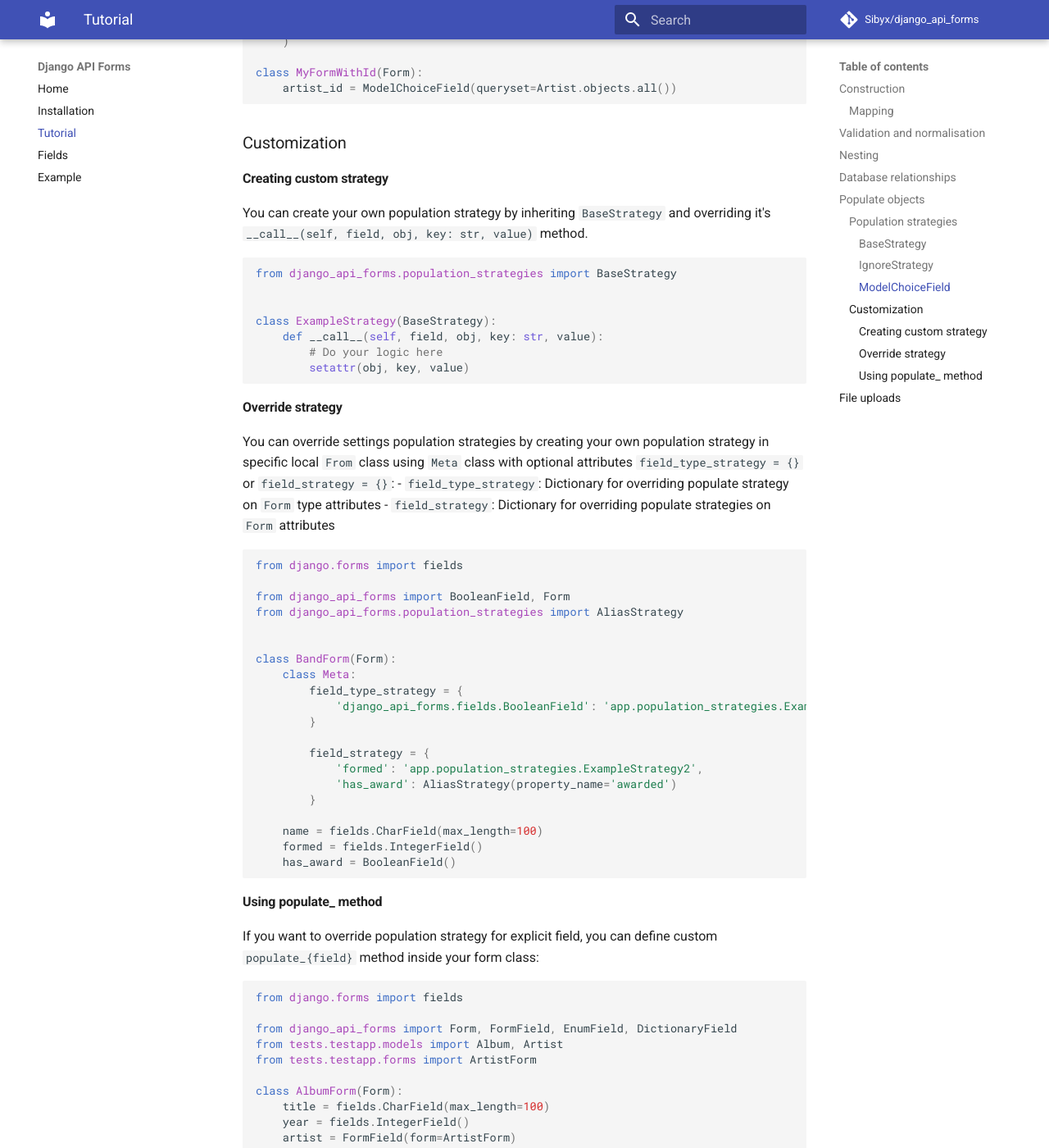
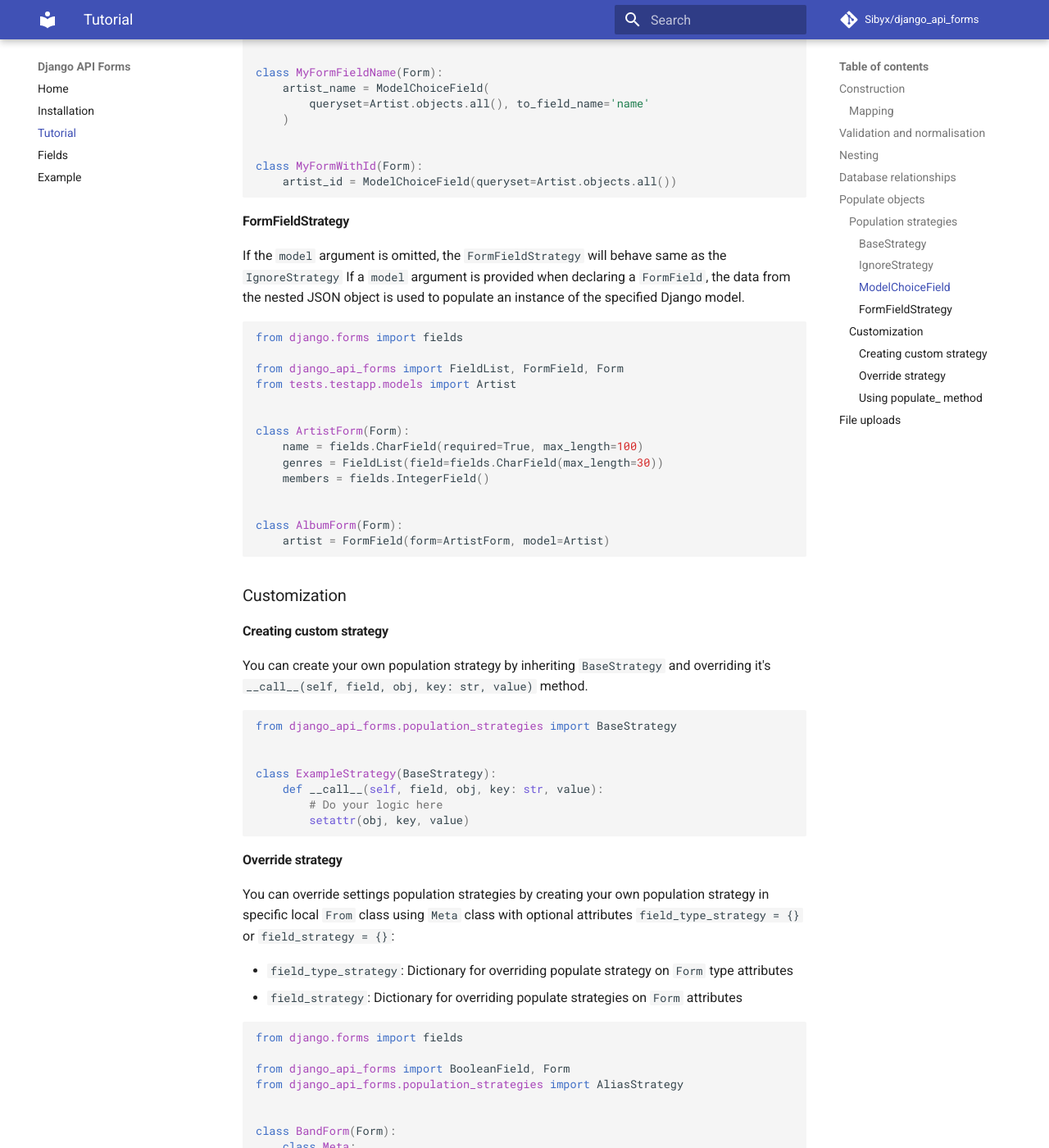
Before and after one commit to Sibyx/django_api_forms, an MkDocs documentation site: the page built from docs/tutorial.md, in a window 1280 px wide and 1400 px high, scrolled down 4718 px. Shown: the whole window at 82% size. Built offline with MkDocs 1.6.1 and Material for MkDocs 9.7.7, drawn with Linux system fonts in a browser that asks for light colours; comment, search, counter and statistics services are not loaded; some of the changed text lies outside the part shown.

Commit message:
Introduces FormField population strategy

````diff
--- a/django_api_forms/version.py
+++ b/django_api_forms/version.py
@@ -1 +1 @@
-__version__ = '1.0.0-rc.10'
+__version__ = '1.0.0-rc.12'
--- a/docs/tutorial.md
+++ b/docs/tutorial.md
@@ -8,11 +8,11 @@ images/files, nesting).
 
 - payload parsing (according to the `Content-Type` HTTP header)
 - data validation and normalisation (using [Django validators](https://docs.djangoproject.com/en/4.1/ref/validators/)
-or custom `clean_` method)
+  or custom `clean_` method)
 - BASE64 file/image upload
 - construction of the basic validation response
 - filling objects attributes (if possible, see exceptions) using `setattr` function (super handy for Django database
-models)
+  models)
 
 ## Construction
 
@@ -23,6 +23,7 @@ any extra argument into `Form.create_from_request(request, param1=request.GET.ge
 
 ```python
 from tests.testapp.forms import AlbumForm
+
 
 def my_view(request):
     form = AlbumForm.create_from_request(request=request, param=request.GET.get('param'))
@@ -80,13 +81,13 @@ class BandForm(Form):
 This process is much more simple than in classic Django form. It consists of:
 
 1. Iterating over form attributes:
-   - calling `Field.clean(value)` method
-   - calling `Form.clean_<field_name>` method
-   - calling `Form.add_error((field_name, ), error)` in case of failures in clean methods
-   - if field is marked as dirty, normalized attribute is saved to `Form.clean_data` property
+    - calling `Field.clean(value)` method
+    - calling `Form.clean_<field_name>` method
+    - calling `Form.add_error((field_name, ), error)` in case of failures in clean methods
+    - if field is marked as dirty, normalized attribute is saved to `Form.clean_data` property
 2. Calling `Form.clean` method which returns final normalized values which will be presented in `Form.clean_data`
-(feel free to override it, by default does nothing, useful for conditional validation, you can still add errors
-using `Form.add_error()`). `Form.clean` is only called when there are no errors from previous section.
+   (feel free to override it, by default does nothing, useful for conditional validation, you can still add errors
+   using `Form.add_error()`). `Form.clean` is only called when there are no errors from previous section.
 
 Normalized data are available in `Form.clean_data` property (keys suppose to correspond with values from `Form.dirty`).
 Extra optional arguments are available in `Form.extras` property (keys suppose to correspond with values
@@ -106,13 +107,14 @@ from django.forms import fields
 from django.core.exceptions import ValidationError
 from django_api_forms import Form
 
+
 class BookForm(Form):
     title = fields.CharField(max_length=100)
     year = fields.IntegerField()
 
     def clean_title(self):
         if self.cleaned_data['title'] == "The Hitchhiker's Guide to the Galaxy":
-            self.add_error(('title', ), ValidationError("Too cool!", code='too-cool'))
+            self.add_error(('title',), ValidationError("Too cool!", code='too-cool'))
 
         if 'param' not in self.extras:
             raise ValidationError("You can use extra optional arguments in form validation!")
@@ -125,7 +127,7 @@ class BookForm(Form):
 
         if 'param' not in self.extras:
             self.add_error(
-                ('param', ),
+                ('param',),
                 ValidationError("You can use extra optional arguments in form validation!", code='param-where')
             )
         # The last chance to do some touchy touchy with the self.clean_data
@@ -150,6 +152,7 @@ can use it like this:
 from tests.testapp.forms import AlbumForm
 from tests.testapp.models import Album
 
+
 def my_view(request):
     form = AlbumForm.create_from_request(request)
 
@@ -173,7 +176,7 @@ DJANGO_API_FORMS_POPULATION_STRATEGIES = {
     'django_api_forms.fields.FormFieldList': 'django_api_forms.population_strategies.IgnoreStrategy',
     'django_api_forms.fields.FileField': 'django_api_forms.population_strategies.IgnoreStrategy',
     'django_api_forms.fields.ImageField': 'django_api_forms.population_strategies.IgnoreStrategy',
-    'django_api_forms.fields.FormField': 'django_api_forms.population_strategies.IgnoreStrategy',
+    'django_api_forms.fields.FormField': 'django_api_forms.population_strategies.FormFieldStrategy',
     'django.forms.models.ModelMultipleChoiceField': 'django_api_forms.population_strategies.IgnoreStrategy',
     'django.forms.models.ModelChoiceField': 'django_api_forms.population_strategies.ModelChoiceFieldStrategy'
 }
@@ -205,16 +208,42 @@ from django_api_forms import Form
 
 from tests.testapp.models import Artist
 
+
 class MyFormNoPostfix(Form):
     artist = ModelChoiceField(queryset=Artist.objects.all())
+
 
 class MyFormFieldName(Form):
     artist_name = ModelChoiceField(
         queryset=Artist.objects.all(), to_field_name='name'
     )
 
+
 class MyFormWithId(Form):
     artist_id = ModelChoiceField(queryset=Artist.objects.all())
+```
+
+#### FormFieldStrategy
+
+If the `model` argument is omitted, the `FormFieldStrategy` will behave same as the `IgnoreStrategy`
+If a `model` argument is provided when declaring a `FormField`, the data from the nested JSON object is used to
+populate an instance of the specified Django model.
+
+```python
+from django.forms import fields
+
+from django_api_forms import FieldList, FormField, Form
+from tests.testapp.models import Artist
+
+
+class ArtistForm(Form):
+    name = fields.CharField(required=True, max_length=100)
+    genres = FieldList(field=fields.CharField(max_length=30))
+    members = fields.IntegerField()
+
+
+class AlbumForm(Form):
+    artist = FormField(form=ArtistForm, model=Artist)
 ```
 
 ### Customization
@@ -236,8 +265,9 @@ class ExampleStrategy(BaseStrategy):
 
 #### Override strategy
 
-You can override settings population strategies by creating your own population strategy in specific local `From` class using
-`Meta` class with optional attributes `field_type_strategy = {}` or `field_strategy = {}`:
+You can override settings population strategies by creating your own population strategy in specific local `From` class
+using `Meta` class with optional attributes `field_type_strategy = {}` or `field_strategy = {}`:
+
 - `field_type_strategy`: Dictionary for overriding populate strategy on `Form` type attributes
 - `field_strategy`: Dictionary for overriding populate strategies on `Form` attributes
 
@@ -276,6 +306,7 @@ from django_api_forms import Form, FormField, EnumField, DictionaryField
 from tests.testapp.models import Album, Artist
 from tests.testapp.forms import ArtistForm
 
+
 class AlbumForm(Form):
     title = fields.CharField(max_length=100)
     year = fields.IntegerField()
--- a/pyproject.toml
+++ b/pyproject.toml
@@ -1,6 +1,6 @@
 [tool.poetry]
 name = "django-api-forms"
-version = "1.0.0-rc.11"
+version = "1.0.0-rc.12"
 description = "Declarative Django request validation for RESTful APIs"
 authors = [
     "Jakub Dubec <jakub.dubec@gmail.com>",
````
Also changed, not shown: CHANGELOG.md (+4 -0 lines), README.md (+13 -5 lines), docs/example.md (+12 -2 lines), docs/fields.md (+4 -1 lines), 4 other files.
